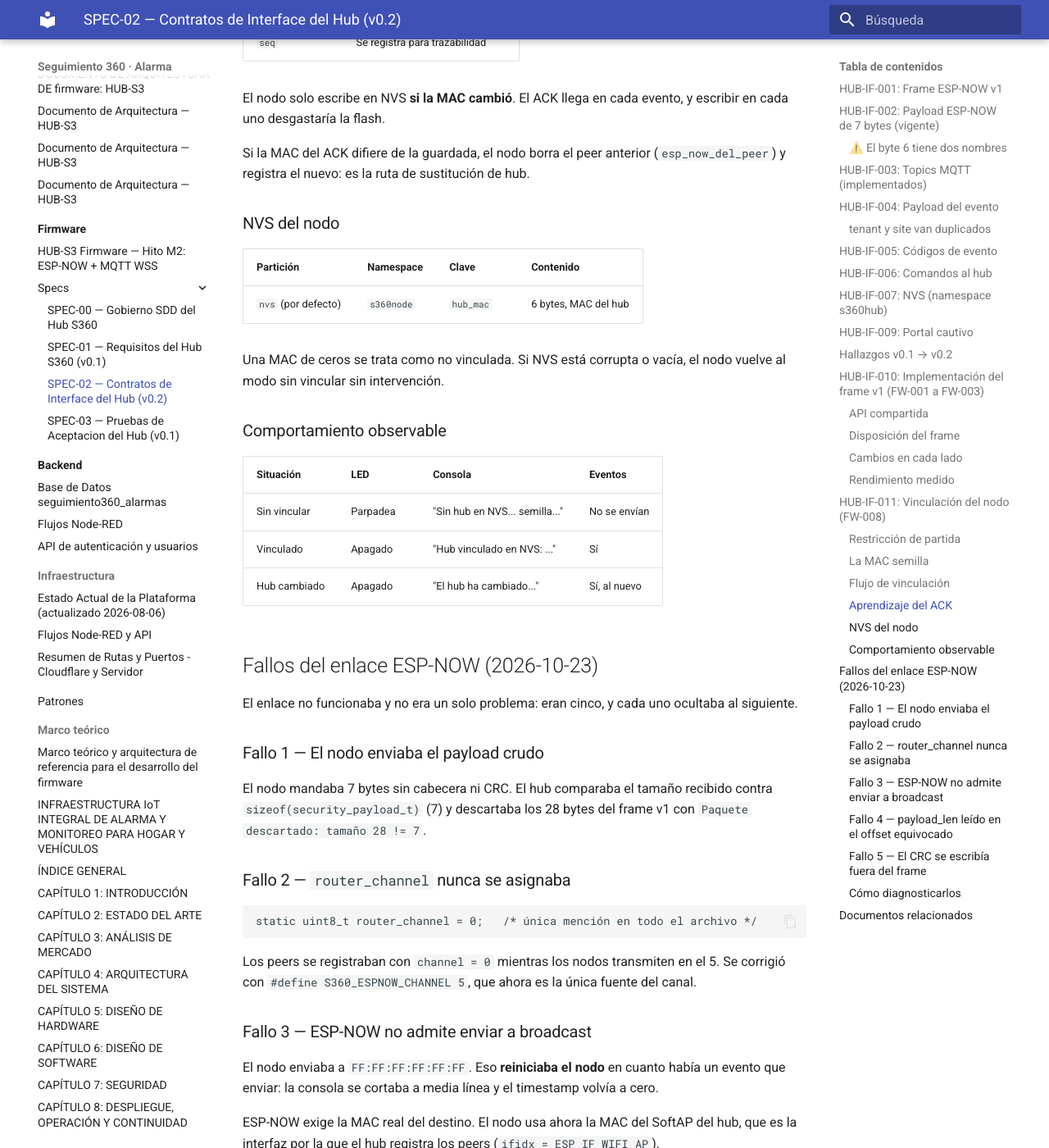
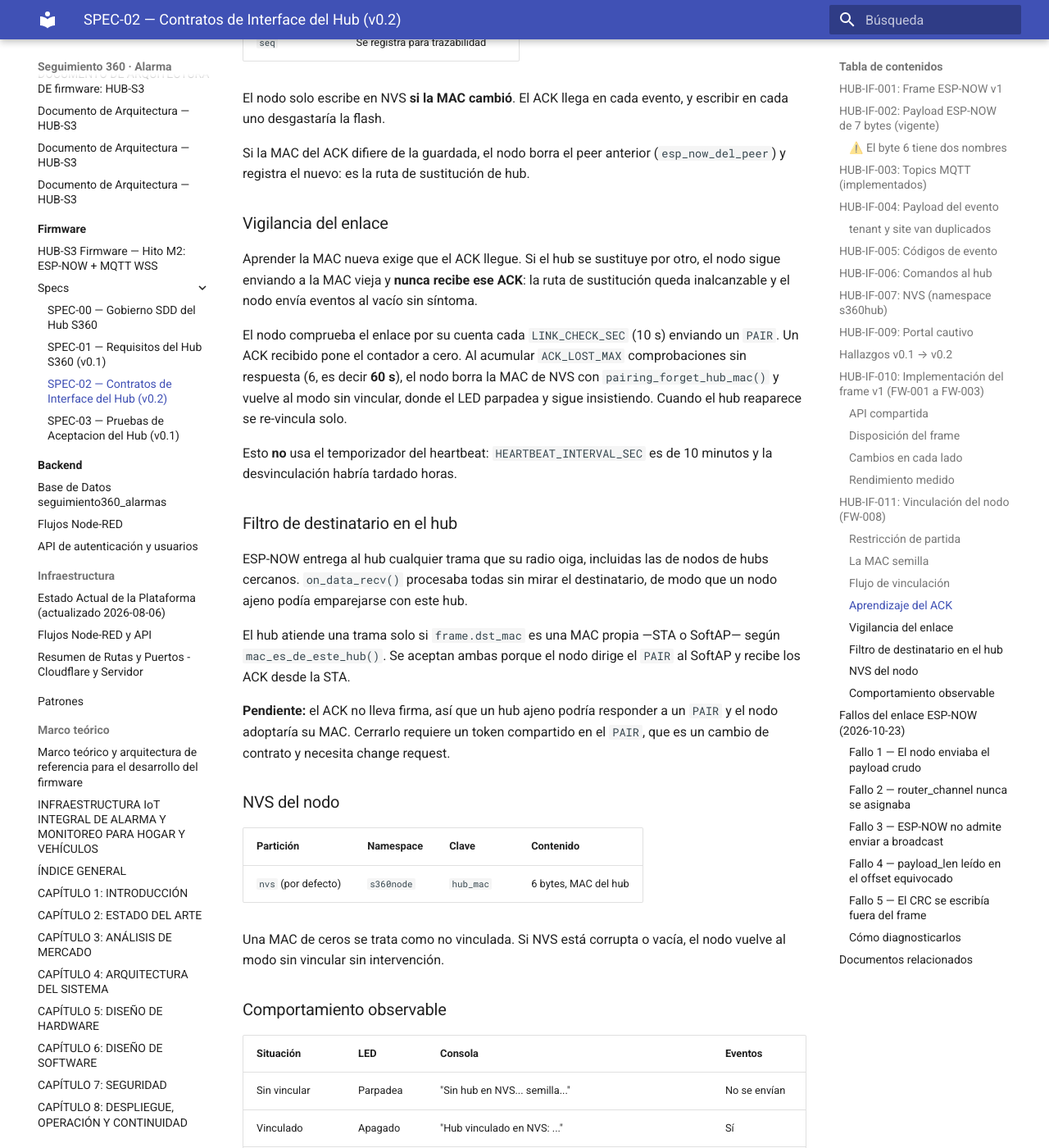
Before and after one commit to khalifa63/seguimiento360-alarma, an MkDocs documentation site: the page built from docs/firmware/specs/02-interfaces.md, in a window 1280 px wide and 1400 px high, scrolled down 6807 px. Shown: the whole window at 82% size. Built offline with MkDocs 1.6.1 and Material for MkDocs 9.7.7, drawn with Linux system fonts in a browser that asks for light colours; some of the changed text lies outside the part shown.

Commit message:
docs: AT-012 de recuperacion del nodo y contratos de vigilancia del enlace
- 01-requisitos: HUB-F-014 (desvinculacion y re-vinculacion automatica) y
  HUB-F-015 (filtro de destinatario en el hub), ambos implementado / AT-012.
- 02-interfaces: se documentan la vigilancia del enlace (LINK_CHECK_SEC,
  ACK_LOST_MAX, pairing_forget_hub_mac) y el filtro mac_es_de_este_hub().
  Queda anotado como pendiente que el ACK no lleva firma: un hub ajeno podria
  responder a un PAIR. Cerrarlo exige un token y un change request.
- 03-pruebas-aceptacion: AT-012 con la evidencia literal de consola (desvin-
  culacion a los 60 s, re-vinculacion automatica, persistencia en NVS) y la
  consulta a PostgreSQL. Corregido el resumen de AT, que seguia dando LWT y
  node_lost por fallidos.

```diff
--- a/docs/firmware/specs/02-interfaces.md
+++ b/docs/firmware/specs/02-interfaces.md
@@ -250,6 +250,35 @@ y escribir en cada uno desgastaría la flash.
 Si la MAC del ACK difiere de la guardada, el nodo borra el peer anterior
 (`esp_now_del_peer`) y registra el nuevo: es la ruta de sustitución de hub.
 
+### Vigilancia del enlace
+
+Aprender la MAC nueva exige que el ACK llegue. Si el hub se sustituye por otro,
+el nodo sigue enviando a la MAC vieja y **nunca recibe ese ACK**: la ruta de
+sustitución queda inalcanzable y el nodo envía eventos al vacío sin síntoma.
+
+El nodo comprueba el enlace por su cuenta cada `LINK_CHECK_SEC` (10 s) enviando
+un `PAIR`. Un ACK recibido pone el contador a cero. Al acumular `ACK_LOST_MAX`
+comprobaciones sin respuesta (6, es decir **60 s**), el nodo borra la MAC de NVS
+con `pairing_forget_hub_mac()` y vuelve al modo sin vincular, donde el LED
+parpadea y sigue insistiendo. Cuando el hub reaparece se re-vincula solo.
+
+Esto **no** usa el temporizador del heartbeat: `HEARTBEAT_INTERVAL_SEC` es de
+10 minutos y la desvinculación habría tardado horas.
+
+### Filtro de destinatario en el hub
+
+ESP-NOW entrega al hub cualquier trama que su radio oiga, incluidas las de
+nodos de hubs cercanos. `on_data_recv()` procesaba todas sin mirar el
+destinatario, de modo que un nodo ajeno podía emparejarse con este hub.
+
+El hub atiende una trama solo si `frame.dst_mac` es una MAC propia —STA o
+SoftAP— según `mac_es_de_este_hub()`. Se aceptan ambas porque el nodo dirige el
+`PAIR` al SoftAP y recibe los ACK desde la STA.
+
+**Pendiente:** el ACK no lleva firma, así que un hub ajeno podría responder a
+un `PAIR` y el nodo adoptaría su MAC. Cerrarlo requiere un token compartido en
+el `PAIR`, que es un cambio de contrato y necesita change request.
+
 ### NVS del nodo
 
 | Partición | Namespace | Clave | Contenido |
@@ -266,6 +295,8 @@ nodo vuelve al modo sin vincular sin intervención.
 | Sin vincular | Parpadea | "Sin hub en NVS... semilla..." | No se envían |
 | Vinculado | Apagado | "Hub vinculado en NVS: ..." | Sí |
 | Hub cambiado | Apagado | "El hub ha cambiado..." | Sí, al nuevo |
+| Hub ausente 60 s | Parpadea | "El hub no responde (6 comprobaciones sin ACK). Desvinculando..." | No se envían |
+| Hub repuesto | Apagado | "Nodo VINCULADO con el hub ..." | Sí, se reanudan |
 
 ## Fallos del enlace ESP-NOW (2026-10-23)
 
```
Also changed, not shown: docs/firmware/specs/01-requisitos.md (+2 -0 lines).
